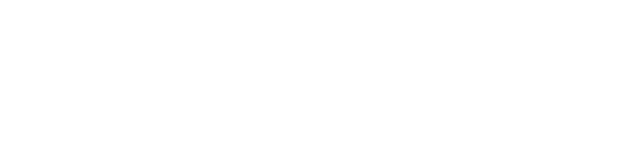
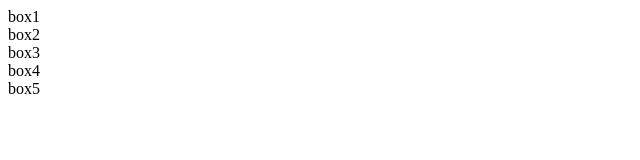
Before and after one commit to a1nukarsh/random-color-box, a plain HTML site: page index.html in a window 1280 px wide. Shown: the whole page, without its empty margins (0-640 px from the left). Drawn offline with Linux system fonts and the light colour scheme.

Commit message:
Update index.html

```diff
--- a/index.html
+++ b/index.html
@@ -4,8 +4,17 @@
     <meta charset="UTF-8">
     <meta name="viewport" content="width=device-width, initial-scale=1.0">
     <title>Document</title>
+    <style>
+
+    </style>
 </head>
 <body>
-
+    <div class="container">
+        <div class="box">box1</div>
+        <div class="box">box2</div>
+        <div class="box">box3</div>
+        <div class="box">box4</div>
+        <div class="box">box5</div>
+    </div>
 </body>
 </html>
```
